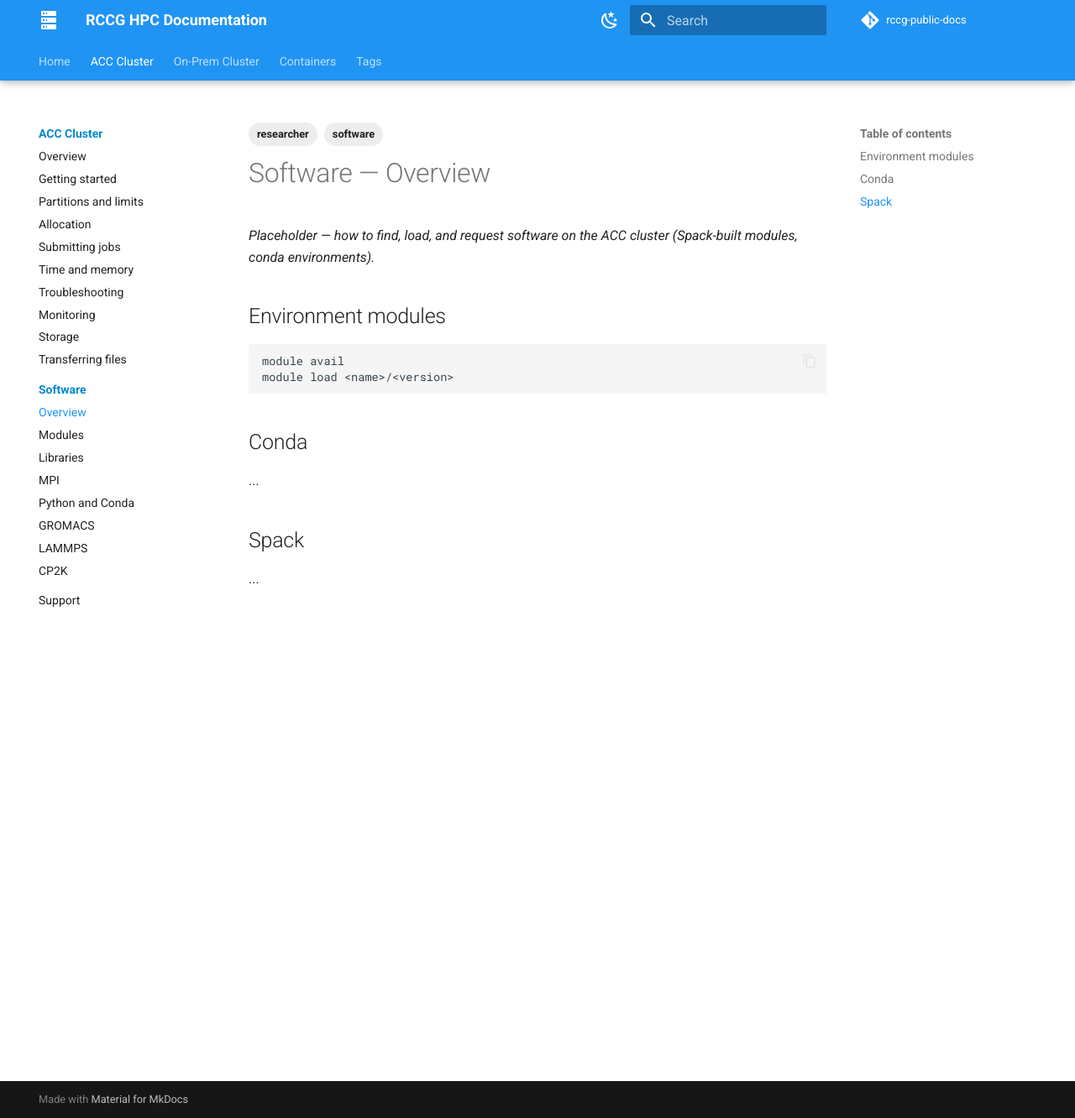
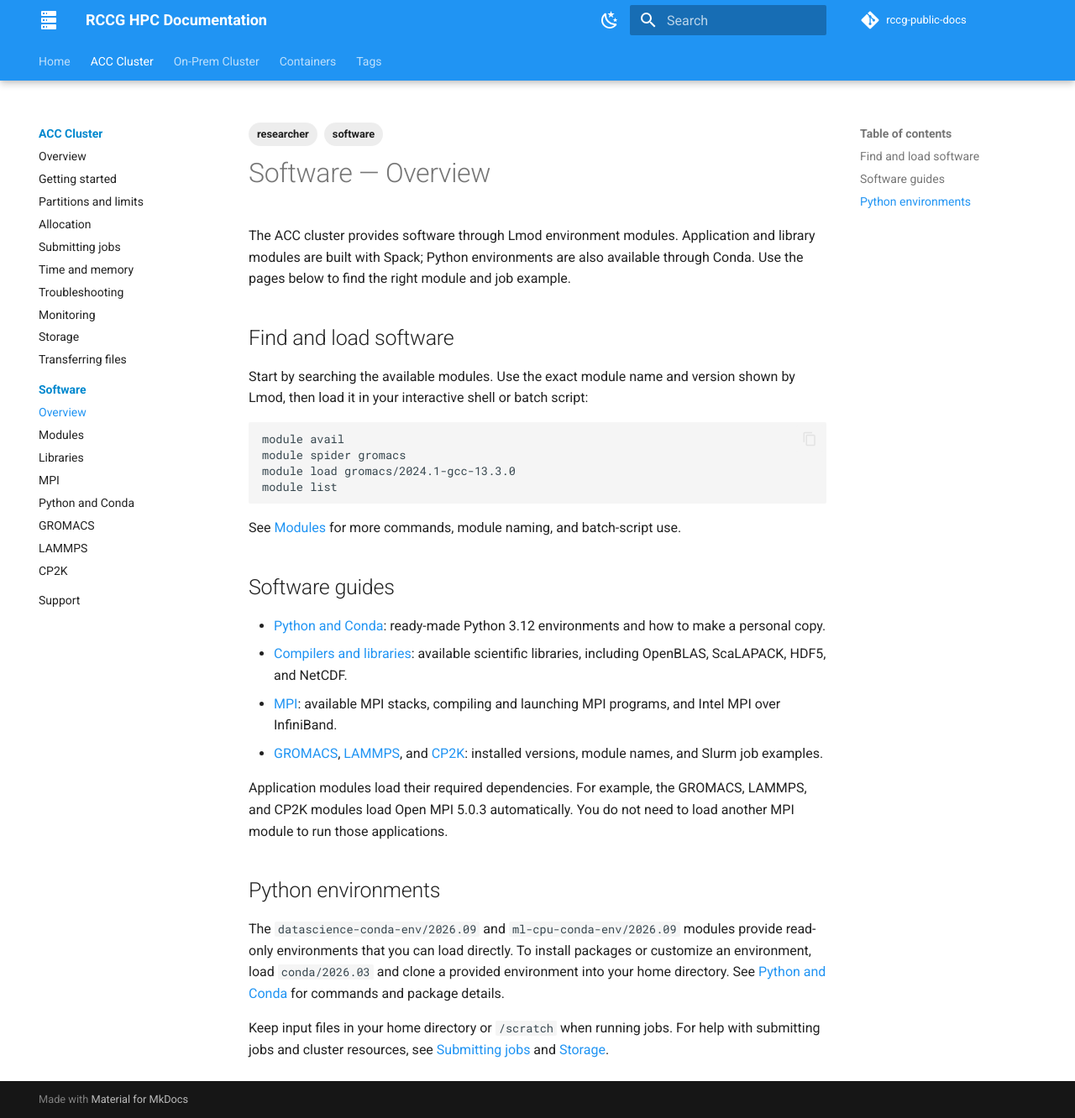
Before and after one commit to ResearchComputingTeam/rccg-public-docs, an MkDocs documentation site: the page built from docs/acc-cluster/software/index.md, in a window 1280 px wide and 1332 px high. Shown: the whole window at 84% size. Built offline with MkDocs 1.6.1 and Material for MkDocs 9.7.7, drawn with Linux system fonts in a browser that asks for light colours; comment, search, counter and statistics services are not loaded.

Commit message:
docs: add software overview (#24)

````diff
--- a/docs/acc-cluster/software/index.md
+++ b/docs/acc-cluster/software/index.md
@@ -6,19 +6,46 @@ tags:
 
 # Software — Overview
 
-_Placeholder — how to find, load, and request software on the ACC cluster (Spack-built modules, conda environments)._
+The ACC cluster provides software through Lmod environment modules. Application and
+library modules are built with Spack; Python environments are also available through
+Conda. Use the pages below to find the right module and job example.
 
-## Environment modules
+## Find and load software
+
+Start by searching the available modules. Use the exact module name and version shown
+by Lmod, then load it in your interactive shell or batch script:
 
 ```bash
 module avail
-module load <name>/<version>
+module spider gromacs
+module load gromacs/2024.1-gcc-13.3.0
+module list
 ```
 
-## Conda
+See [Modules](modules.md) for more commands, module naming, and batch-script use.
 
-...
+## Software guides
 
-## Spack
+- [Python and Conda](conda.md): ready-made Python 3.12 environments and how to make
+  a personal copy.
+- [Compilers and libraries](libraries.md): available scientific libraries, including
+  OpenBLAS, ScaLAPACK, HDF5, and NetCDF.
+- [MPI](mpi.md): available MPI stacks, compiling and launching MPI programs, and
+  Intel MPI over InfiniBand.
+- [GROMACS](gromacs.md), [LAMMPS](lammps.md), and [CP2K](cp2k.md): installed versions,
+  module names, and Slurm job examples.
 
-...
+Application modules load their required dependencies. For example, the GROMACS,
+LAMMPS, and CP2K modules load Open MPI 5.0.3 automatically. You do not need to load
+another MPI module to run those applications.
+
+## Python environments
+
+The `datascience-conda-env/2026.09` and `ml-cpu-conda-env/2026.09` modules provide
+read-only environments that you can load directly. To install packages or customize
+an environment, load `conda/2026.03` and clone a provided environment into your home
+directory. See [Python and Conda](conda.md) for commands and package details.
+
+Keep input files in your home directory or `/scratch` when running jobs. For help
+with submitting jobs and cluster resources, see [Submitting jobs](../submitting-jobs.md)
+and [Storage](../storage.md).
````
